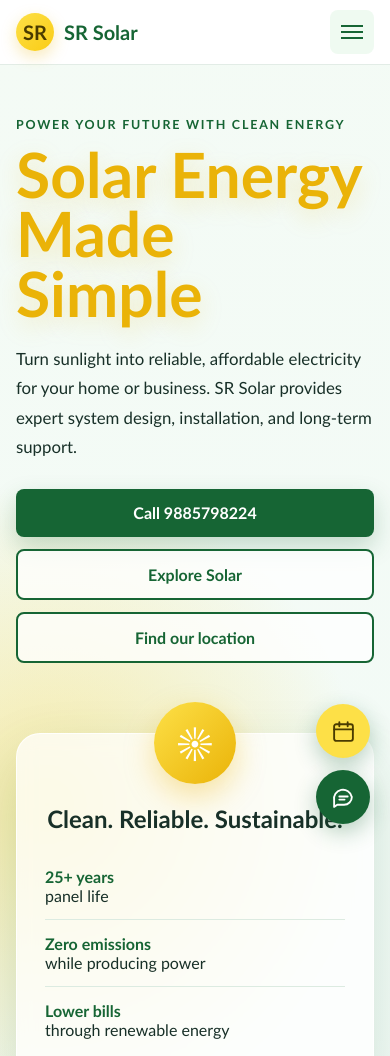
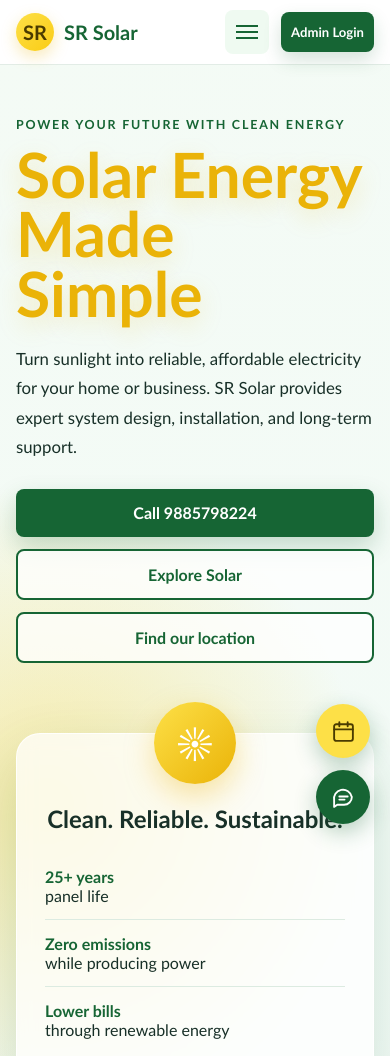
Before and after one commit to Mokshagnen2008/sr-solar-site, a plain HTML site: page index.html in a window 390 px wide. Shown: the top 1056 px of the page. Drawn offline with Linux system fonts and the light colour scheme.

Commit message:
Add admin login link to main header
Make the admin login page easy to find on desktop and mobile.

Co-authored-by: Copilot <223556219+Copilot@users.noreply.github.com>

```diff
--- a/1.css
+++ b/1.css
@@ -73,6 +73,27 @@ body {
 .nav-links a:hover,
 .nav-links a:focus-visible {
     color: #166534;
+}
+
+.admin-nav-button {
+    min-height: 42px;
+    padding: 11px 15px;
+    display: inline-flex;
+    align-items: center;
+    justify-content: center;
+    border-radius: 8px;
+    color: #fff;
+    background: #166534;
+    box-shadow: 0 8px 18px rgba(22, 101, 52, 0.18);
+    font-weight: 800;
+    text-decoration: none;
+    white-space: nowrap;
+}
+
+.admin-nav-button:hover,
+.admin-nav-button:focus-visible {
+    color: #fff;
+    background: #14532d;
 }
 
 .visitor-count {
@@ -975,10 +996,17 @@ footer a {
     .navbar {
         min-height: 64px;
         padding: 8px 16px;
+        gap: 12px;
     }
 
     .nav-links {
         top: 64px;
+    }
+
+    .admin-nav-button {
+        min-height: 40px;
+        padding: 9px 10px;
+        font-size: 0.82rem;
     }
 
     .brand-icon {
--- a/index.html
+++ b/index.html
@@ -6,7 +6,7 @@
     <meta name="theme-color" content="#166534">
     <title>SR Solar | Clean Energy Solutions</title>
     <link rel="icon" type="image/svg+xml" href="favicon.svg">
-    <link rel="stylesheet" href="1.css">
+    <link rel="stylesheet" href="1.css?v=20261125-3">
 </head>
 <body>
     <header class="topbar">
@@ -32,6 +32,7 @@
                 <a href="#contact">Contact</a>
             </div>
 
+            <a class="admin-nav-button" href="admin.html">Admin Login</a>
         </nav>
     </header>
 
```
Also changed, not shown: admin.html (+1 -1 lines).
